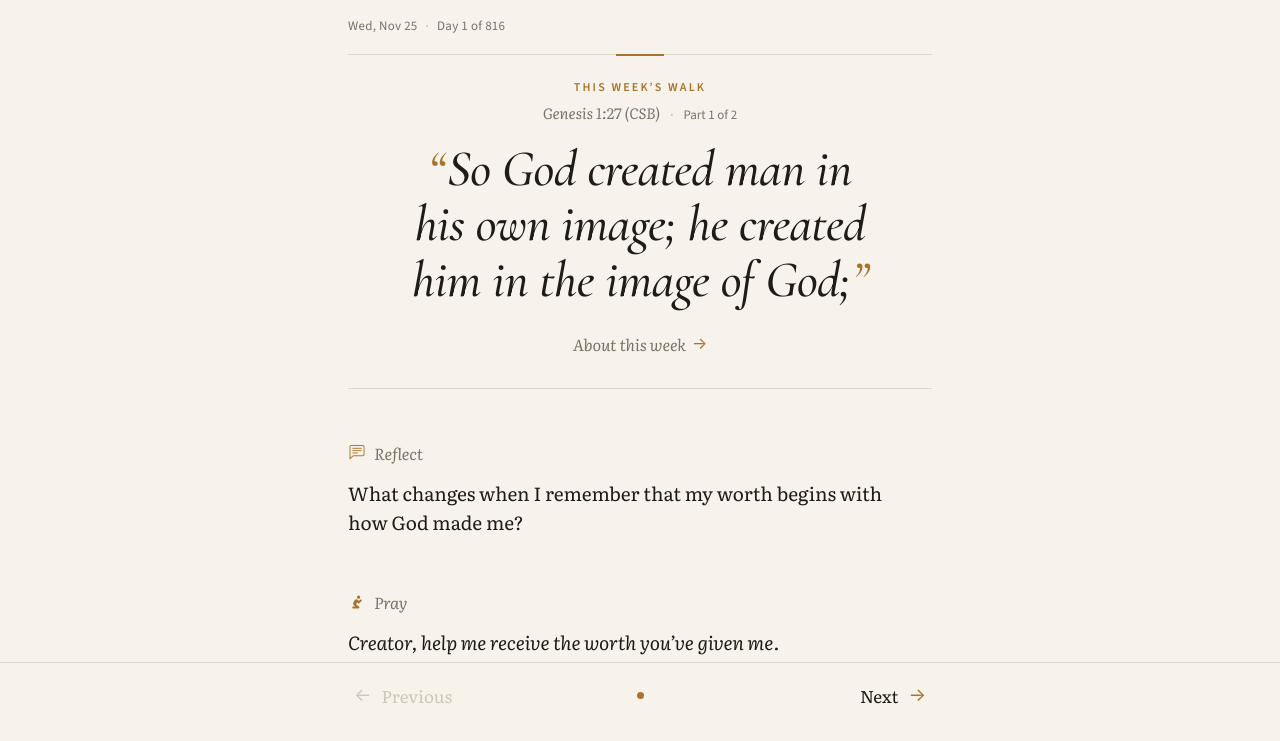
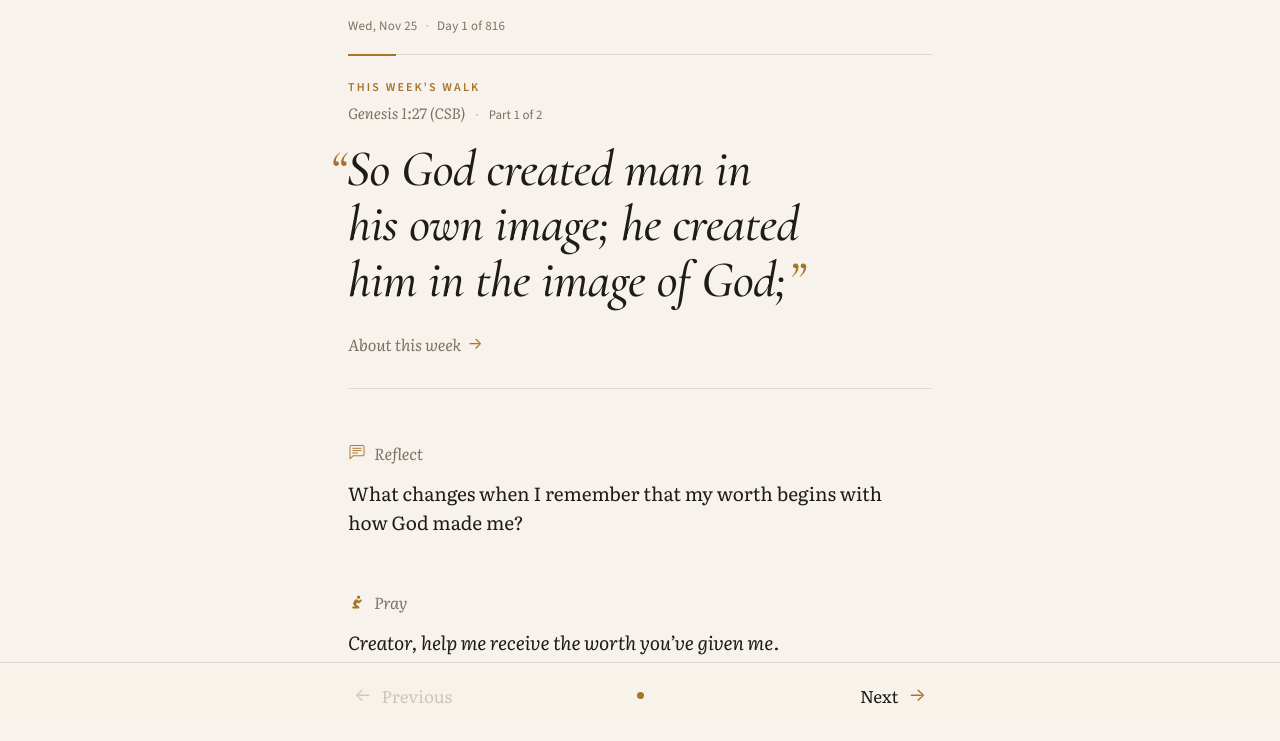
Before and after one commit to ccox0719/dailylite, a plain HTML site: page index.html in a window 1280 px wide. Shown: the part 73-814 px from the top of the page. Drawn offline with nearby package versions, Linux system fonts and the light colour scheme; no server answers.

Commit message:
Left-align the weekly walk block to match the page
Co-Authored-By: Claude Opus 5.5 <noreply@anthropic.com>
Claude-Session: https://claude.ai/code/session_0164DsXpUxZVzNPK26UR1try

```diff
--- a/style.css
+++ b/style.css
@@ -1082,3 +1082,48 @@ button {
   cursor: pointer;
 }
 .jump-actions button[type="submit"] { background: var(--accent-soft); }
+
+/* ===========================================================
+   Weekly walk — left-aligned to match the rest of the page
+   =========================================================== */
+.meditation {
+  text-align: left;
+}
+
+.meditation::before {
+  left: 0;
+  transform: none;
+}
+
+.meditation-heading {
+  align-items: flex-start;
+}
+
+.meditation-source {
+  justify-content: flex-start;
+}
+
+#meditationVerseContext {
+  margin-left: 0;
+  margin-right: 0;
+}
+
+.meditation h1 {
+  text-align: left;
+  margin-left: 0;
+  margin-right: 0;
+}
+
+/* Opening quote hangs in the margin so the words align with the text */
+.meditation h1::before {
+  margin-left: -0.36em;
+  margin-right: 0;
+}
+
+.meditation details[open] {
+  margin: 0;
+}
+
+.meditation details[open] summary {
+  justify-content: flex-start;
+}
```
